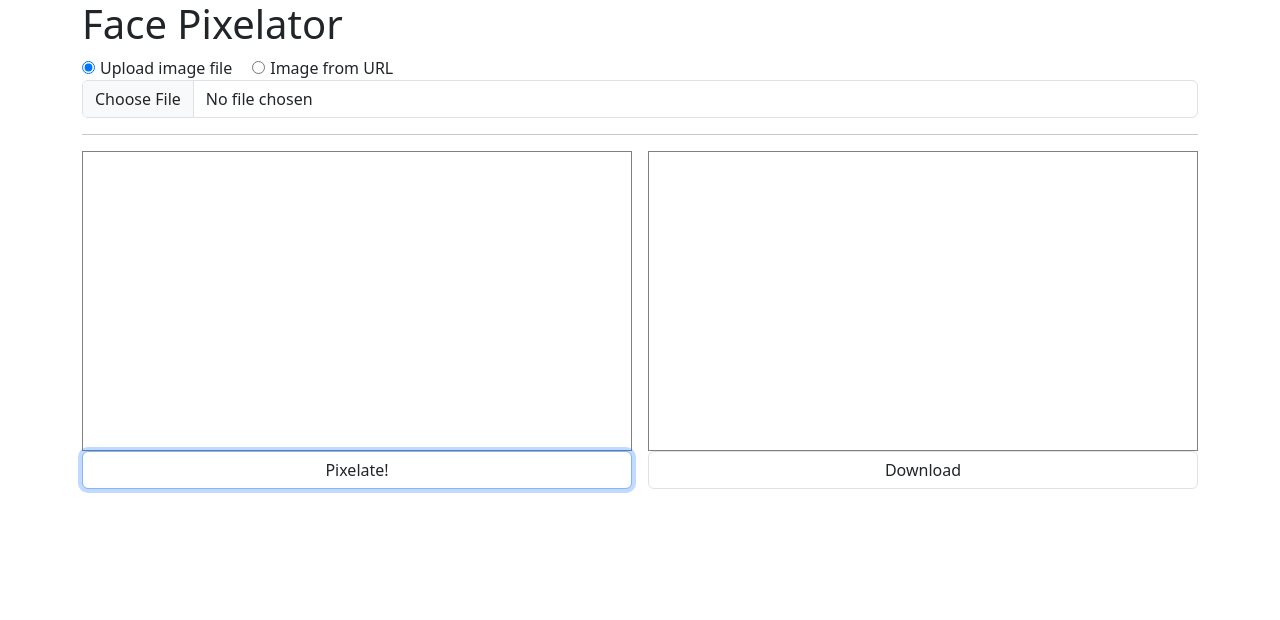
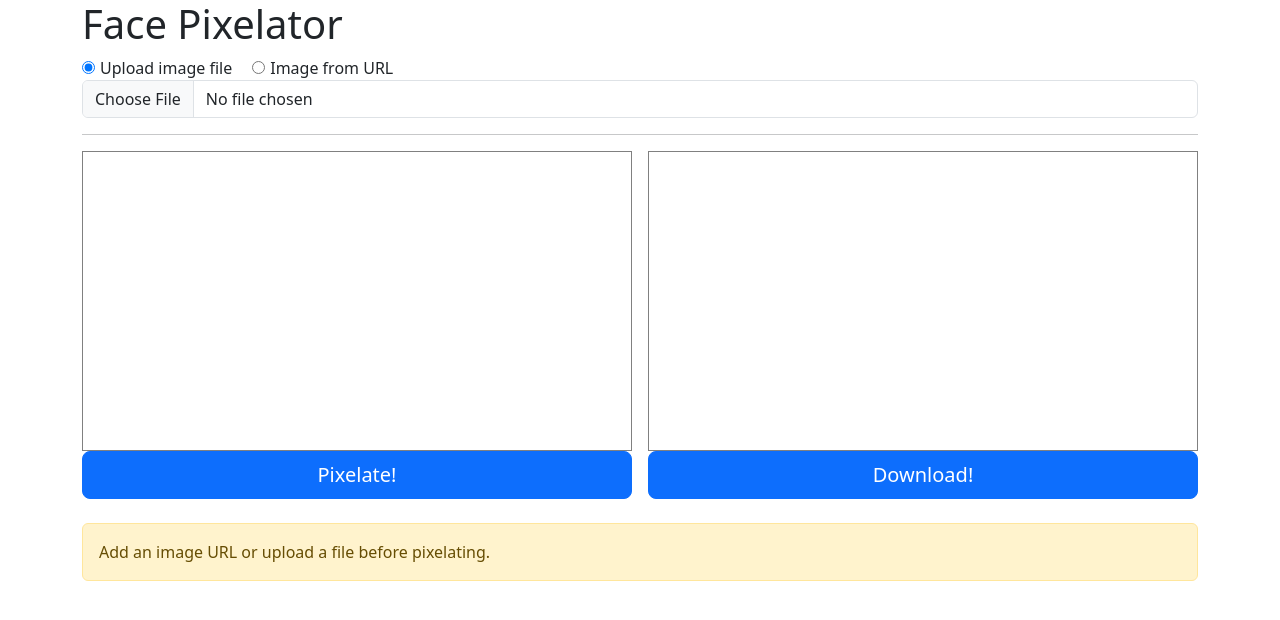
Before and after one commit to Woxell/DA395B-VG-uppgift, a React (Vite) app: page / in a window 1280 px wide. Both pictures are taken after a click on the button "Pixelate!". Shown: the top 620 px of the page. Built offline with nearby package versions, Linux system fonts and the light colour scheme; no server answers.

Commit message:
Add Bootstrap-alerts and switch to Bootstrap-buttons
Alert components are shown conditionally on the "alert" state variable.

```diff
--- a/src/App.jsx
+++ b/src/App.jsx
@@ -1,6 +1,7 @@
 import { useState } from 'react'
 import $ from 'jquery'
 import './App.css'
+import { Alert } from 'react-bootstrap'
 import Header from './components/Header'
 import ImageProcessorSection from './components/ImageProcessorSection'
 import PreviewPanel from './components/PreviewPanel'
@@ -13,6 +14,7 @@ function App() {
   const [imageSrc, setImageSrc] = useState("");
   const [resultUrl, setResultUrl] = useState("");
   const [sourceFile, setSourceFile] = useState(null);
+  const [alert, setAlert] = useState({ show: false, message: "", variant: "" });
 
   const handleInputChange = (e) => {
     const file = e.target.files?.[0] ?? null;
@@ -34,7 +36,12 @@ function App() {
       console.error("Missing API key: set API_KEY in .env");
       return;
     }
+    if (!sourceFile && !imageSrc) {
+      setAlert({ show: true, message: "Add an image URL or upload a file before pixelating.", variant: "warning" });
+      return;
+    }
     try {
+      setAlert({ show: false });
       if (sourceFile) {
         const result = await $.ajax({
           url: `${baseURL}/upload`,
@@ -64,6 +71,10 @@ function App() {
     }
   }
 
+  const handleEmptyDownload = () => {
+    setAlert({ show: true, message: "No pixelated image available to download.", variant: "danger" });
+  };
+
   return (
     <div className="container">
       <Header />
@@ -78,10 +89,16 @@ function App() {
         </div>
         <div className="col-12 col-md-6 d-flex">
           <div className="w-100">
-            <ResultImage imageSrc={resultUrl} />
+            <ResultImage imageSrc={resultUrl} onEmptyDownload={handleEmptyDownload} />
           </div>
         </div>
       </div>
+
+      {alert.show ? (
+        <Alert variant={alert.variant} className="mt-4" role="alert">
+          {alert.message}
+        </Alert>
+      ) : null}
     </div>
   )
 }
--- a/src/components/DownloadButton.jsx
+++ b/src/components/DownloadButton.jsx
@@ -1,6 +1,8 @@
+import { Button } from "react-bootstrap"
+
 function DownloadButton({ onClick }) {
     return (
-        <button className="form-control" onClick={onClick}>Download</button>
+        <Button className="btn btn-lg w-100" onClick={onClick}>Download!</Button>
     )
 }
 export default DownloadButton
--- a/src/components/SubmitButton.jsx
+++ b/src/components/SubmitButton.jsx
@@ -1,6 +1,8 @@
+import { Button } from "react-bootstrap"
+
 function SubmitButton({ onClick }) {
     return (
-        <button className="form-control" onClick={onClick} >Pixelate!</button>
+        <Button className="btn btn-lg w-100" onClick={onClick}>Pixelate!</Button>
     )
 }
 export default SubmitButton
```
